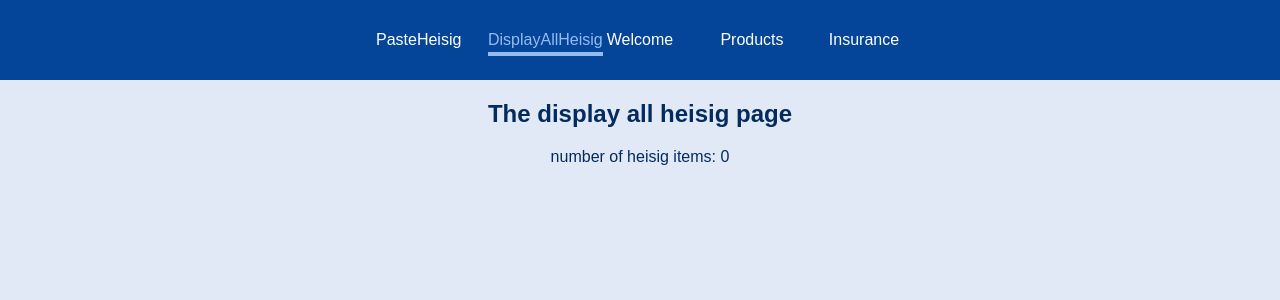
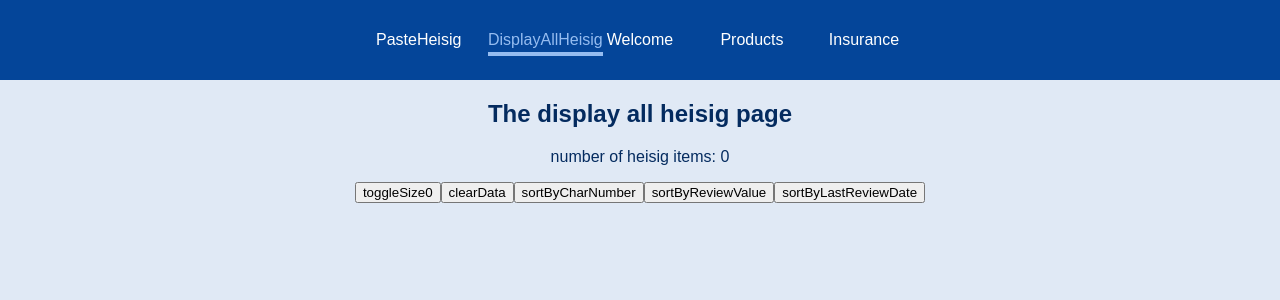
Before and after one commit to Weiqifan1/hanzimining, a React (Create React App) app: page /displayallheisig in a window 1280 px wide. Shown: the top 300 px of the page. Built offline with nearby package versions, Linux system fonts and the light colour scheme.

Commit message:
2021-10-22_2243: can now sort the characters by different criteria

```diff
--- a/src/components/Todos.tsx
+++ b/src/components/Todos.tsx
@@ -1,11 +1,11 @@
-import React from "react";
-import {CharactersSRS} from "../state/state-types/charactersrstypes";
+import React, {useState} from "react";
+import {CharactersSRS, Content} from "../state/state-types/charactersrstypes";
 import TodoItem from "./TodoItem";
 
-const Todos: React.FC<{data: CharactersSRS}> = (props) => {
+const Todos: React.FC<{data: Content[]}> = (props) => {
     return (
         <ul>
-            {props.data.content.map((item) =>(
+            {props.data.map((item) =>(
                 <TodoItem content={item} show={true}/>
             ))}
         </ul>
--- a/src/pages/DisplayAllHeisig.tsx
+++ b/src/pages/DisplayAllHeisig.tsx
@@ -1,23 +1,60 @@
 
-import React from "react";
+import React, {ReactElement, useState} from "react";
 import IPage from "../interfaces/page";
 import {useDispatch, useSelector} from "react-redux";
 import {bindActionCreators} from "redux";
 import { characterSRSactionCreators, State } from '../state/index';
 import Todos from "../components/Todos"
+import {Content} from "../state/state-types/charactersrstypes";
 
 const DisplayAllHeisig: React.FunctionComponent<IPage> = props => {
 
     const characterSRSstate = useSelector(
         (state: State) => state.characterSRS
     )
-    const dispatch = useDispatch();
-    const {createSRSobject} = bindActionCreators(characterSRSactionCreators, dispatch)
+    //const dispatch = useDispatch();
+    //const {createSRSobject} = bindActionCreators(characterSRSactionCreators, dispatch)
+
+    function prepareNumberToDisplaySize(data: number): number{
+        return data > 100 ? 100 : data
+    }
+
+    const [displayChars, setDisplayChars] = useState<Content[]>([])
+    const [numberToDisplay, setNumberToDisplay] = useState<number>(prepareNumberToDisplaySize(characterSRSstate.content.length))
+
+    function sortbyIndexNumber() {
+        const sortedByNumber: Content[] = characterSRSstate.content.sort(function sortSmallToLarge(a: Content, b: Content){if (a.number < b.number) {return -1; }if (a.number > b.number) {return 1;}return 0;})
+        setDisplayChars(sortedByNumber.slice(0,numberToDisplay))
+    }
+    function sortByReviewNumber() {
+        const sortedByReviewValue: Content[] = characterSRSstate.content.sort(function sortSmallToLarge(a: Content, b: Content){if (a.reviewValue < b.reviewValue) {return -1; }if (a.reviewValue > b.reviewValue) {return 1;}return 0;})
+        setDisplayChars(sortedByReviewValue.slice(0,numberToDisplay))
+    }
+    function sortByLastReviewDate() {
+        const sortedByLastReviewDate: Content[] = characterSRSstate.content.sort(function sortSmallToLarge(a: Content, b: Content){if (a.dateOfLastReview < b.dateOfLastReview) {return -1; }if (a.dateOfLastReview > b.dateOfLastReview) {return 1;}return 0;})
+        setDisplayChars(sortedByLastReviewDate.slice(0,numberToDisplay))
+    }
+
+    function clearData() {
+        setDisplayChars([])
+    }
+    function toggleSize() {
+        if (numberToDisplay < characterSRSstate.content.length) {
+            setNumberToDisplay(characterSRSstate.content.length)
+        }else {
+            setNumberToDisplay(100)
+        }
+    }
 
     return <section>
         <h1> The display all heisig page </h1>
         <p>number of heisig items: {characterSRSstate.content.length}</p>
-        <Todos data={characterSRSstate}/>
+        <button type="button" onClick={toggleSize}>toggleSize{numberToDisplay}</button>
+        <button type="button" onClick={clearData}>clearData</button>
+        <button type="button" onClick={sortbyIndexNumber}>sortByCharNumber</button>
+        <button type="button" onClick={sortByReviewNumber}>sortByReviewValue</button>
+        <button type="button" onClick={sortByLastReviewDate}>sortByLastReviewDate</button>
+        <Todos data={displayChars}/>
     </section>
     //return <h1> The display all heisig page </h1>
 };
```
